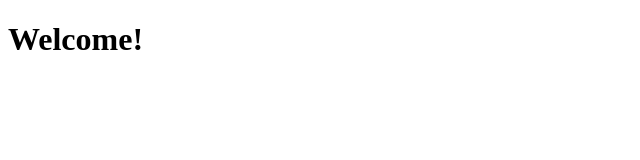
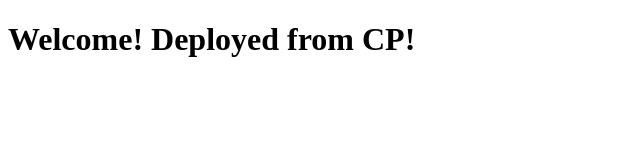
Before and after one commit to kierenevans/nginx-test, a plain HTML site: page web/index.html in a window 1280 px wide. Shown: the whole page, without its empty margins (0-640 px from the left). Drawn offline with Linux system fonts and the light colour scheme.

Commit message:
New message

```diff
--- a/web/index.html
+++ b/web/index.html
@@ -1,6 +1,6 @@
 <!DOCTYPE html>
 <html>
   <body>
-    <h1>Welcome!</h1>
+    <h1>Welcome! Deployed from CP!</h1>
   </body>
 </html>
```
